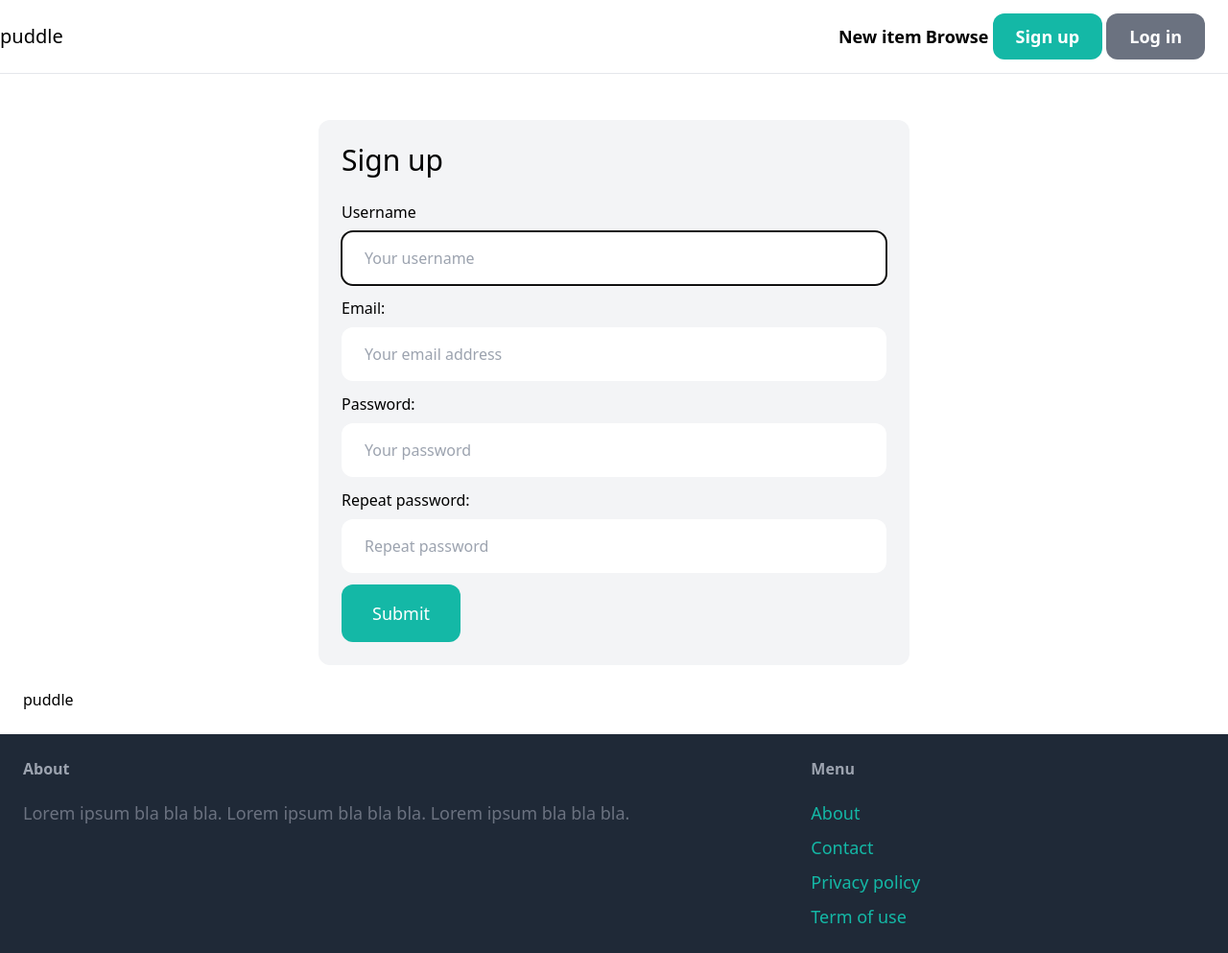
After one commit to tiwarimanvi/SnapSell, a Django app: page /signup/ in a window 1280 px wide. The commit adds this page. Shown: the whole page at 96% size. Run offline with Django 5.2, Linux system fonts and the light colour scheme; some libraries are stand-ins or nearby versions.

Commit message:
the product detail page and sign up page and functionality

```diff
--- /dev/null
+++ b/core/forms.py
@@ -0,0 +1,25 @@
+from django import forms
+from django.contrib.auth.forms import UserCreationForm
+from django.contrib.auth.models import User
+
+class SignupForm(UserCreationForm):
+    class Meta:
+        model = User
+        fields = ('username', 'email', 'password1', 'password2')
+
+    username = forms.CharField(widget=forms.TextInput(attrs={
+        'placeholder': 'Your username',
+        'class': 'w-full py-4 px-6 rounded-xl'
+    }))
+    email = forms.CharField(widget=forms.EmailInput(attrs={
+        'placeholder': 'Your email address',
+        'class': 'w-full py-4 px-6 rounded-xl'
+    }))
+    password1 = forms.CharField(widget=forms.PasswordInput(attrs={
+        'placeholder': 'Your password',
+        'class': 'w-full py-4 px-6 rounded-xl'
+    }))
+    password2 = forms.CharField(widget=forms.PasswordInput(attrs={
+        'placeholder': 'Repeat password',
+        'class': 'w-full py-4 px-6 rounded-xl'
+    }))
--- a/core/templates/core/base.html
+++ b/core/templates/core/base.html
@@ -11,7 +11,7 @@
     <div class="px-6 py-6  Space-x-6">
         <a href="#" class="text-lg font-semibold hover:text-gray-500">New item</a>
         <a href="#" class="text-lg font-semibold hover:text-gray-500">Browse</a>
-        <a href="#" class="px-6 py-3 text-lg font-semibold bg-teal-500 text-white rounded-xl hover:bg-teal-700">Sign up</a>
+        <a href="{% url 'core:signup'%}" class="px-6 py-3 text-lg font-semibold bg-teal-500 text-white rounded-xl hover:bg-teal-700">Sign up</a>
         <a href="#" class="px-6 py-3 text-lg font-semibold bg-gray-500 text-white rounded-xl hover:bg-gray-700">Log in</a>
 
     </div>
--- /dev/null
+++ b/core/templates/core/signup.html
@@ -0,0 +1,45 @@
+{% extends 'core/base.html' %}
+
+{% block title %}Sign up{% endblock %}
+
+{% block content %}
+<div class="w-1/2 my-6 mx-auto p-6 bg-gray-100 rounded-xl">
+    <h1 class="mb-6 text-3xl">Sign up</h1>
+
+    <form method="post" action=".">
+        {% csrf_token %}
+
+        <div class="mb-3">
+            <label class="inline-block mb-2">Username</label><br>
+            {{ form.username }}
+        </div>
+
+        <div class="mb-3">
+        <label class="inline-block mb-2">Email:</label><br>
+            {{ form.email }}
+    </div>
+
+    <div class="mb-3">
+        <label class="inline-block mb-2">Password:</label><br>
+        {{ form.password1 }}
+    </div>
+
+    <div class="mb-3">
+        <label class="inline-block mb-2">Repeat password:</label><br>
+        {{ form.password2 }}
+    </div>
+
+        {% if form.errors or form.non_field_errors %}
+            <div class="mb-3 p-6 bg-red-100 rounded-xl">
+                {% for field in form %}
+                    {{ field.errors }}
+                {% endfor %}
+
+                {{ form.non_field_errors }}
+            </div>
+        {% endif %}
+
+        <button class="py-4 px-8 text-lg bg-teal-500 hover:bg-teal-700 rounded-xl text-white">Submit</button>
+    </form>
+</div>
+{% endblock %}
--- /dev/null
+++ b/core/urls.py
@@ -0,0 +1,13 @@
+from django.contrib.auth import views as auth_views
+from django.urls import path
+
+from . import views
+
+
+app_name = 'core'
+
+urlpatterns = [
+    path('', views.index, name='index'),
+    path('contact/', views.contact, name='contact'),
+    path('signup/', views.signup, name='signup'),
+]
--- a/core/views.py
+++ b/core/views.py
@@ -1,9 +1,33 @@
-from django.shortcuts import render
+from django.shortcuts import render, redirect
 
+from items.models import Category, Item
+from .forms import SignupForm
 # Create your views here.
 
 def index(request):
-    return render(request, 'core/index.html')
+    items = Item.objects.filter(is_sold=False)
+    categories = Category.objects.all()
+    print('Items:', items)
+    return render(request, 'core/index.html', {
+        'categories': categories,
+        'items': items
+    })
+
 
 def contact(request):
     return render(request, 'core/contact.html')
+
+
+def signup(request):
+    if request.method == 'POST':
+        form = SignupForm(request.POST)
+
+        if form.is_valid():
+            form.save()
+            return redirect('/login/')
+    else:
+        form = SignupForm()
+
+    return render(request, 'core/signup.html', {
+        'form': form
+    })
--- /dev/null
+++ b/items/urls.py
@@ -0,0 +1,9 @@
+from django.urls import path
+
+from . import views
+
+app_name = 'items'
+
+urlpatterns = [
+    path('<int:pk>/', views.detail, name='detail'),
+]
--- a/puddle/urls.py
+++ b/puddle/urls.py
@@ -14,12 +14,15 @@ Including another URLconf
     1. Import the include() function: from django.urls import include, path
     2. Add a URL to urlpatterns:  path('blog/', include('blog.urls'))
 """
+
+from django.conf import settings
+from django.conf.urls.static import static
+
 from django.contrib import admin
-from django.urls import path
-from core.views import index, contact
+from django.urls import path, include
 
 urlpatterns = [
-    path('',index, name='index'),
-    path('contact/', contact, name='contact'),
+    path('', include('core.urls')),
+    path('item/', include('items.urls')),
     path('admin/', admin.site.urls),
-]
+] + static(settings.MEDIA_URL, document_root = settings.MEDIA_ROOT)
```
Also changed, not shown: core/templates/core/index.html (+37 -3 lines), items/templates/items/detail.html (added, +43 -0 lines), items/views.py (+10 -2 lines), db.sqlite3, items/migrations/0003_rename_item_items.py (added), items/migrations/0004_rename_items_item.py (added), media/item_images/Group_107.png (added), media/item_images/manvi_tiwari.png (added), media/item_images/plusimg.png (added).
